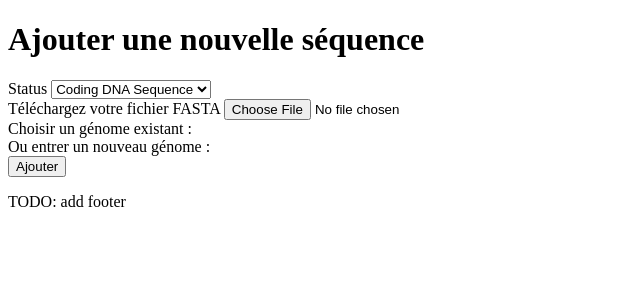
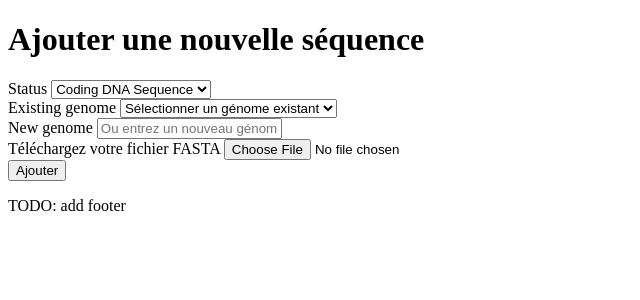
Before and after one commit to TitouanCh/appweb, a Django app: page /annotation/add-sequence/ in a window 1280 px wide. Shown: the part 160-460 px from the top of the page, without its empty margins (0-640 px from the left). Run offline with Django 5.2, Linux system fonts and the light colour scheme; data that the repository does not hold is empty.

Commit message:
fin genome + commande

```diff
--- a/annotation/forms.py
+++ b/annotation/forms.py
@@ -1,12 +1,23 @@
 from django import forms
 from genhome.models import FaSequence
+from .models import Genome
 
 class FaSequenceForm(forms.ModelForm):
     class Meta:
         model = FaSequence
-        fields = ['status']  # Ajouter un champ pour le fichier
+        fields = ['status','existing_genome','new_genome']  # Ajouter un champ pour le fichier
         widgets = {
             'status': forms.Select(attrs={'class': 'form-control'}),
         }
         # Champ pour télécharger un fichier FASTA
     sequence_file = forms.FileField(label="Téléchargez votre fichier FASTA", required=True)
+    existing_genome = forms.ModelChoiceField(
+        queryset=Genome.objects.all(),
+        required=False,
+        empty_label="Sélectionner un génome existant"
+    )
+    new_genome = forms.CharField(
+        max_length=100,
+        required=False,
+        widget=forms.TextInput(attrs={'placeholder': 'Ou entrez un nouveau génome'})
+    )
--- a/annotation/models.py
+++ b/annotation/models.py
@@ -61,3 +61,5 @@ class Genome(models.Model) :
         ],
         default='in_progress'
     ) # A changer par le validateur
+    def __str__(self):
+        return self.name
--- a/annotation/templates/annotation/add_sequence.html
+++ b/annotation/templates/annotation/add_sequence.html
@@ -23,15 +23,6 @@
     </div>
     {% endfor %}
   </div>
-  <div>
-    <label for="id_existing_genome">Choisir un génome existant :</label>
-    {{ form.existing_genome }}
-  </div>
-
-  <div>
-    <label for="id_new_genome">Ou entrer un nouveau génome :</label>
-    {{ form.new_genome }}
-  </div>
   <button type="submit">Ajouter</button>
 </form>
 
--- a/annotation/templates/annotation/simple_view.html
+++ b/annotation/templates/annotation/simple_view.html
@@ -18,7 +18,7 @@
 
 
 <h2>Annotations :</h2>
-<a href="{% url 'annotate_sequence' sequence.id %}">Ajouter des annotations</a>    # Afficher en base 64
+<a href="{% url 'annotate_sequence' sequence.id %}">Ajouter des annotations</a>
 <ul>
   {% for annotation in annotations %}
   <li>
@@ -28,6 +28,8 @@
  {% endfor %}
 
 </ul>
+<h2>Genome associé :</h2>
+<p><a href="{% url 'genome_sequences' sequence.genome.id %}">Voir le génome {{ sequence.genome.name }}</a></p>
 
 
 <h2>Séquences liées :</h2>
--- a/annotation/urls.py
+++ b/annotation/urls.py
@@ -8,4 +8,5 @@ urlpatterns = [
     path('add-sequence/', views.add_sequence, name='add_sequence'),
     path('delete-all-sequences/', views.delete_all_sequences, name='delete_all_sequences'),
     path('sequence/<int:sequence_id>/download_with_annotations/', views.download_sequence_with_annotations, name='download_sequence_with_annotations'),
+    path('genome/<int:genome_id>/sequences/', views.genome_sequences, name='genome_sequences'),
 ]
--- a/annotation/views.py
+++ b/annotation/views.py
@@ -1,7 +1,7 @@
 from django.http import HttpResponseForbidden,HttpResponse
 from django.template import loader
 from django.shortcuts import render, get_object_or_404,redirect
-from .models import Annotation,Feature
+from .models import Annotation,Feature,Genome
 from django.urls import reverse
 from .forms import FaSequenceForm
 from django.contrib import messages
@@ -103,11 +103,12 @@ def add_sequence(request):
                 #Enregistrer les features de la sequence :
                 for feature in features_list:
                     if feature=='description' :
-                        new_annotations=Annotation(sequence=new_sequence,
-                                                   owner=request.user,
-                                                   content=annotations[i][feature]
-                                                   )
-                        new_annotations.save()
+                        if annotations[i][feature]!='non defini':
+                            new_annotations=Annotation(sequence=new_sequence,
+                                                    owner=request.user,
+                                                    content=annotations[i][feature]
+                                                    )
+                            new_annotations.save()
                     else :
                         new_feature=Feature(sequence=new_sequence,
                                             status=feature,
@@ -138,8 +139,8 @@ def is_dna(seq):
     return True
 
 def is_prot(seq) :
-    for nucleotide in seq:
-        if nucleotide not in ['A', 'R',  'N',  'D',  'C', 'Q', 'E','G',  'H', 'I', 'L', 'K', 'M', 'F', 'P',  'S', 'T',  'W',  'Y',  'V',  'U',  'O'  ] :
+    for nucleotide in seq.strip():
+        if nucleotide not in ['A','B', 'R','N', 'D', 'C', 'Q', 'E','G','H', 'I','L', 'K', 'M', 'F', 'P','S', 'T', 'W', 'Y', 'V', 'U','X', 'O','Z' ] :
             return False
     return True
 
@@ -158,7 +159,6 @@ def extract_sequence_from_fasta(file):
         s=''
         for line in lines :
             if line.startswith('>'):
-                #print('c')
                 if annotationsbyseq!=[] :
                     sequences.append(s)
                     s=''
@@ -190,6 +190,7 @@ def extract_sequence_from_fasta(file):
 #Bouton Rouge attention
 def delete_all_sequences(request):
     FaSequence.objects.all().delete()
+    Genome.objects.all().delete()
     return HttpResponse("Toutes les séquences ont été supprimées.")
 
 
@@ -217,3 +218,67 @@ def download_sequence_with_annotations(request, sequence_id):
     response = HttpResponse(file_content, content_type='text/plain')
     response['Content-Disposition'] = f'attachment; filename=sequence_{sequence_id}_with_annotations.txt'
     return response
+
+
+def genome_sequences(request, genome_id):
+    genome = get_object_or_404(Genome, id=genome_id)
+    sequences = FaSequence.objects.filter(genome=genome) [:20]
+
+    annotated_sequences_count = Annotation.objects.filter(sequence__genome=genome).values('sequence').distinct().count()
+    total_sequences_count = sequences.count()
+        # Ajouter une information sur chaque séquence pour savoir si elle est annotée ou non
+    for sequence in sequences:
+        sequence.is_annotated = Annotation.objects.filter(sequence=sequence).exists()
+
+
+    return render(request, 'annotation/genome_sequences.html', {
+        'genome': genome,
+        'sequences': sequences,
+        'annotated_sequences_count': annotated_sequences_count,
+        'total_sequences_count': total_sequences_count,
+    })
+
+
+def import_sequences(fasta_file, status, owner, new_genome_name=None, existing_genome=None):
+    sequences = []
+    ids = []
+    annotations = {}
+    try:
+        # Extraction des séquences et annotations
+        annotations, sequences, ids = extract_sequence_from_fasta(fasta_file)
+    except ValidationError as e:
+        raise ValidationError("Le fichier FASTA est invalide. Erreur : " + str(e))
+
+    if new_genome_name:
+        genome_, created = Genome.objects.get_or_create(name=new_genome_name)
+    else:
+        genome_ = existing_genome
+    # Enregistrer les séquences
+    invalid_sequences = []
+    new_sequence_ids = []
+    for i, sequence in enumerate(sequences):
+        if not is_dna(sequence) and not is_prot(sequence):
+            invalid_sequences.append(i)
+            continue
+
+        new_sequence = FaSequence(
+            status=status,
+            sequence=sequence,
+            owner=owner,
+            identifiant=ids[i],
+            genome=genome_
+        )
+        new_sequence.save()
+        new_sequence_ids.append(new_sequence.id)
+
+        # Enregistrer les annotations
+        for feature in annotations[i]:
+            if feature == 'description' and annotations[i][feature] != 'non defini':
+                new_annotation = Annotation(
+                    sequence=new_sequence,
+                    owner=owner,
+                    content=annotations[i][feature]
+                )
+                new_annotation.save()
+
+    return new_sequence_ids, invalid_sequences
```
Also changed, not shown: annotation/management/commands/import_sequences.py (added, +52 -0 lines), annotation/templates/annotation/genome_sequences.html (added, +26 -0 lines), genhome/templates/genhome/index.html (+5 -10 lines), genhome/views.py (+4 -3 lines), genhome/migrations/0011_fasequence_genome.py, genhome/migrations/0012_alter_fasequence_genome.py (deleted), genhome/migrations/0013_alter_fasequence_genome.py (deleted), genhome/migrations/0014_alter_fasequence_genome.py (deleted), genhome/migrations/0015_remove_fasequence_genome.py (deleted), 1 other file.
